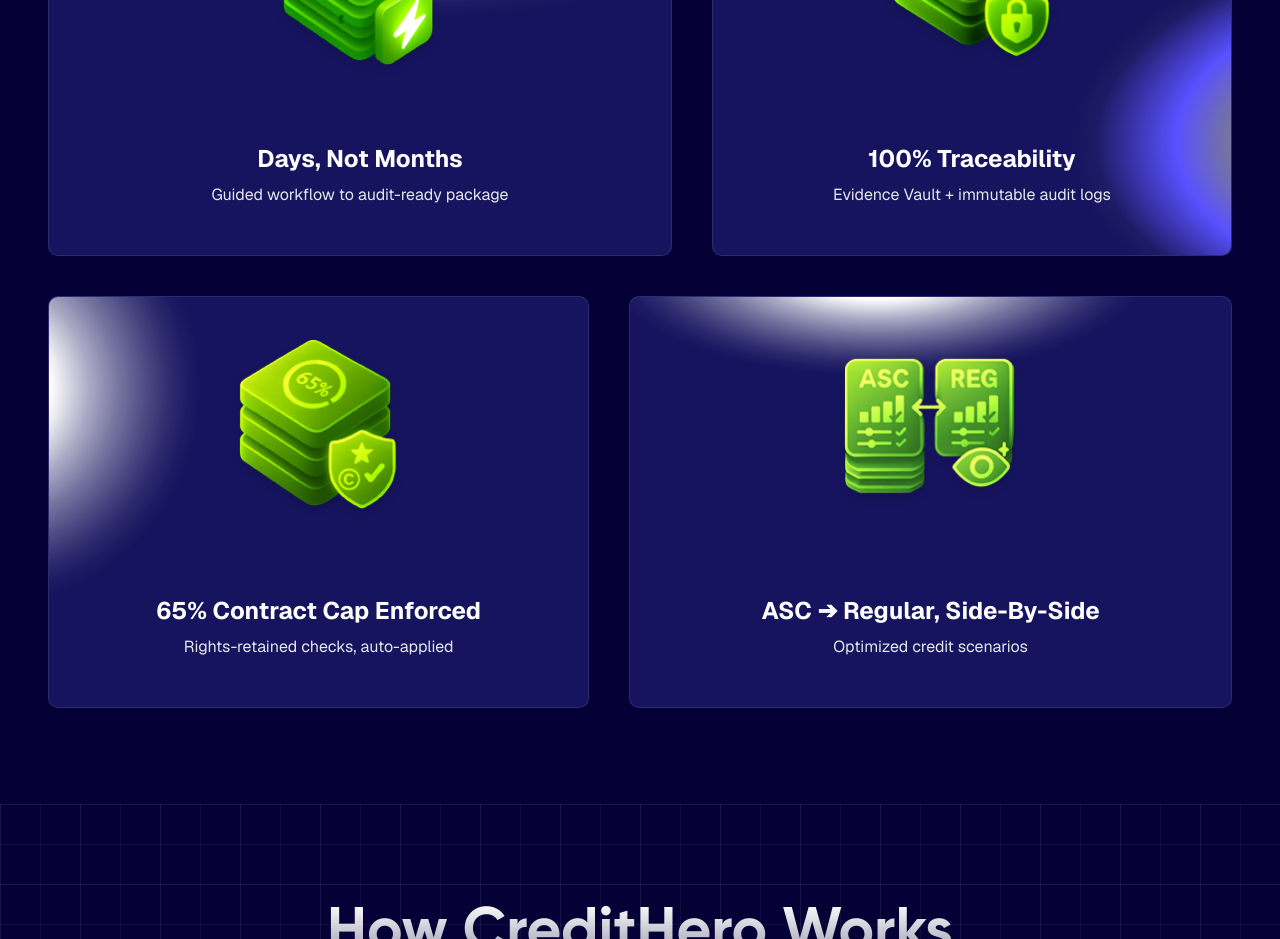
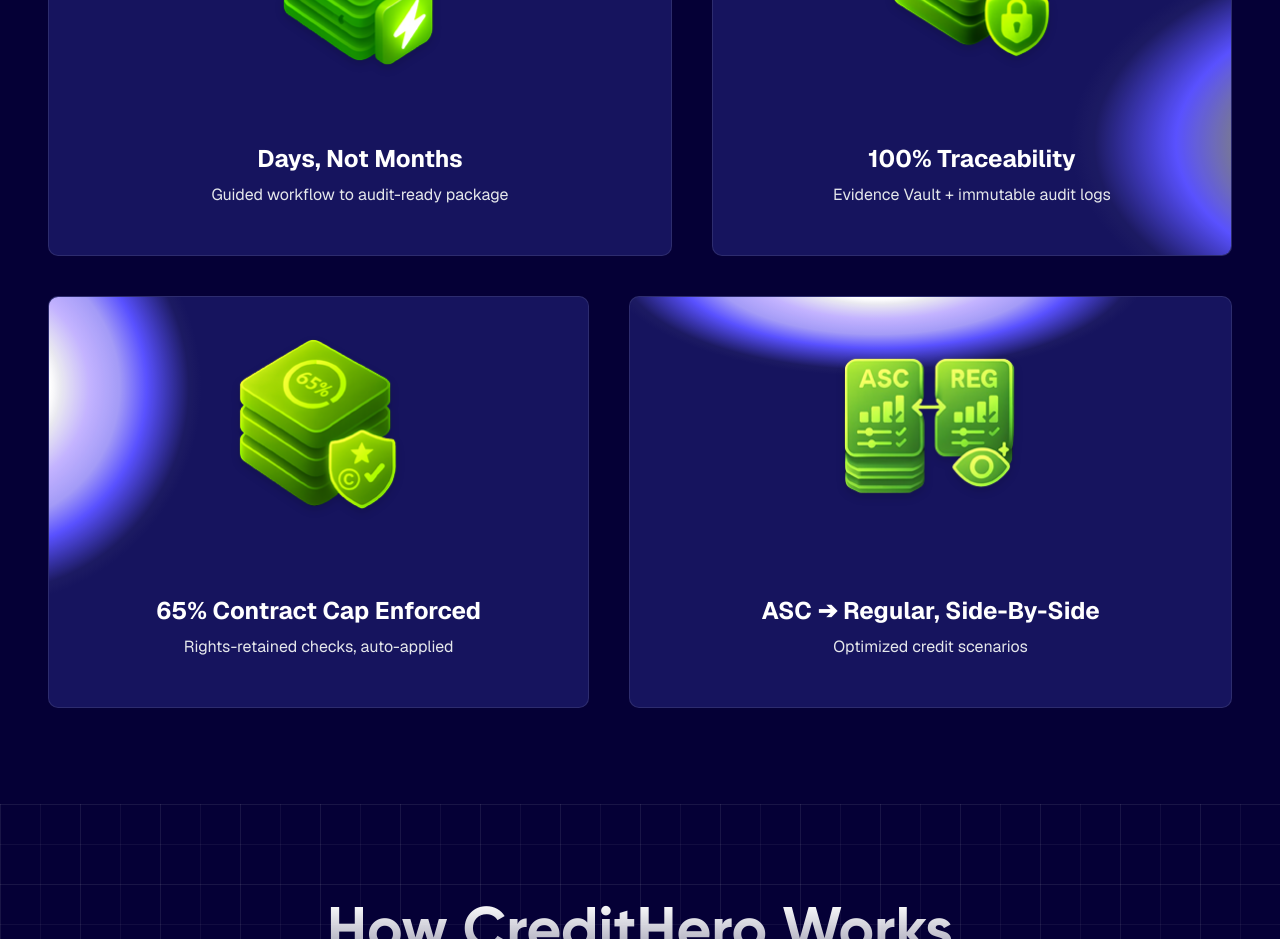
Before and after one commit to gulsabadc/research-credit-frontend, a Next.js app: page / in a window 1280 px wide. Shown: the part 2180-3119 px from the top of the page. Built offline with nearby package versions, Linux system fonts and the light colour scheme.

Commit message:
Cards Update

```diff
--- a/src/components/Features.tsx
+++ b/src/components/Features.tsx
@@ -59,7 +59,7 @@
               className="absolute opacity-100 mix-blend-screen"
               style={{
                 width: "958.01px",
-                height: "494.88px",
+                height: "430.88px",
                 top: "-294px",
                 left: "-99px",
                 background:
@@ -148,7 +148,7 @@
                 left: "-313.49px",
                 transform: "rotate(90deg)",
                 background:
-                  "radial-gradient(50% 50% at 50% 50%, #FFFFFF 27%, #E8E8E8 31%, #A2A2A2 43%, #686868 55%, #3B3B3B 66%, #1B1B1B 75%, #070707 83%, #000000 88%)",
+                  "radial-gradient(50% 50% at 50% 50%, #FFFFFF 27%, #E8E8E8 31%, #bdacff 43%, #9b93f2 55%, #4942ff 66%, #4942ff 20%, #070707 83%, #000000 88%, transparent 100%)",
                 backgroundBlendMode: "screen",
               }}
             ></div>
@@ -181,7 +181,7 @@
                 left: "-62.68px",
                 transform: "rotate(0deg)",
                 background:
-                  "radial-gradient(50% 50% at 50% 50%, #FFFFFF 27%, #E8E8E8 31%, #A2A2A2 43%, #686868 55%, #3B3B3B 66%, #1B1B1B 75%, #070707 83%, #000000 88%)",
+                  "radial-gradient(50% 50% at 50% 50%, #FFFFFF 27%, #E8E8E8 31%, #bdacff 43%, #9b93f2 55%, #4942ff 66%, #4942ff 20%, #070707 83%, #000000 88%, transparent 100%)",
                 backgroundBlendMode: "screen",
               }}
             ></div>
```
